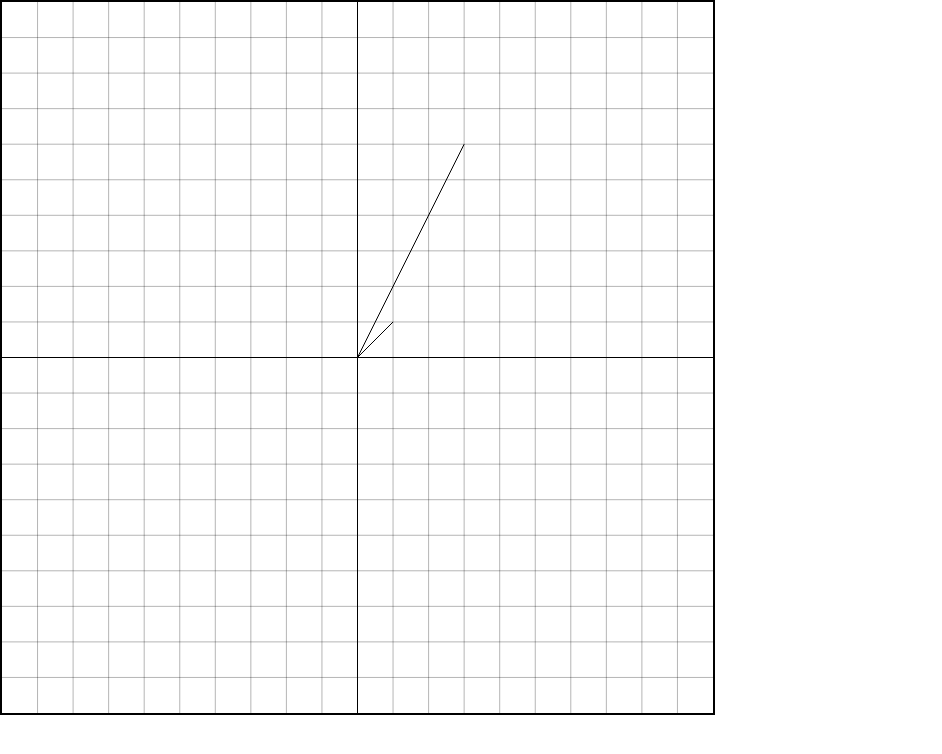
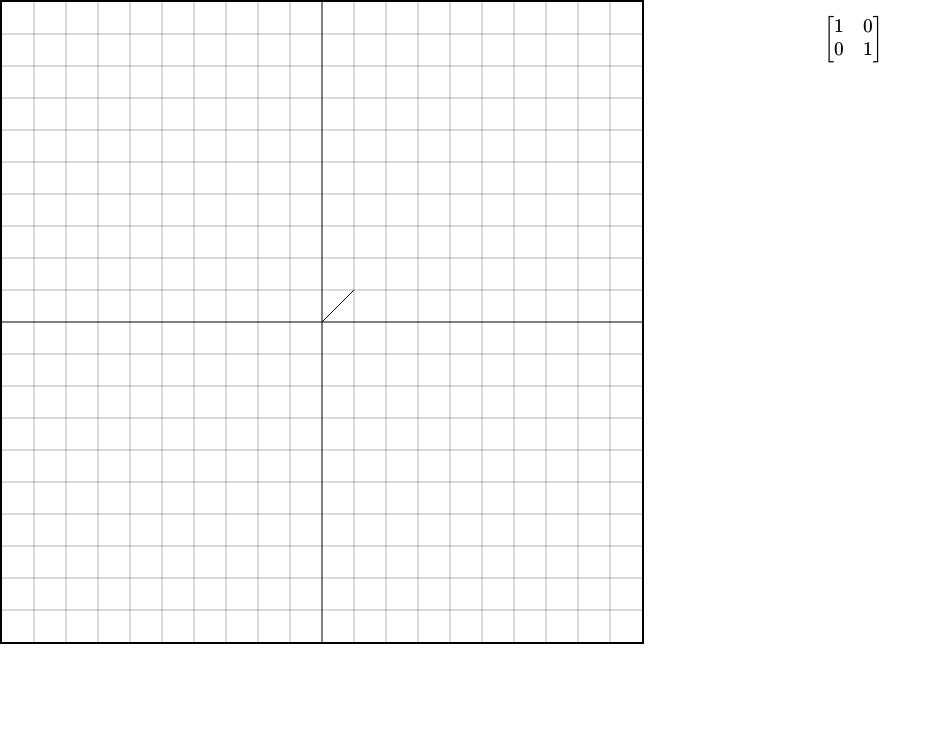
Before and after one commit to sammteoh/linear-algebra, a website: page index.html in a window 1280 px wide. Shown: the whole page, without its empty margins (0-942 px from the left). Drawn offline with nearby package versions, Linux system fonts and the light colour scheme.

Commit message:
feat: write matrix / formula function

```diff
--- a/app.js
+++ b/app.js
@@ -1,14 +1,14 @@
+// ----------- CANVAS ----------------------
+
 const canvas = document.getElementById('canvas');
 const ctx = canvas.getContext('2d');
+const wrapper = canvas.parentElement;
 
-const WIDTH = window.innerWidth * (5 / 9);
-const HEIGHT = WIDTH;
+const width = wrapper.clientWidth;
+const height = width;
 
-canvas.width = WIDTH;
-canvas.height = HEIGHT;
-
-const width = canvas.width;
-const height = canvas.height;
+canvas.width = width;
+canvas.height = height;
 
 const intervals = 10;
 
@@ -36,8 +36,8 @@ let A = Matrix.create([
 drawVector(A.data);
 
 let T = Matrix.create([
-    [-1, 4],
-    [1, 5]
+    [1, 0],
+    [0, 1]
 ])
 
 drawVector(T.multiply(A));
@@ -78,3 +78,35 @@ function drawLine(startX, startY, endX, endY, lineWidth=1, strokeStyle='rgba(0,
     ctx.lineTo(endX, endY);
     ctx.stroke();
 }
+
+// ------------- FORMULAS --------------
+
+const container = document.getElementById('formula-container');
+
+function writeMatrix(m) {
+    returnString = String.raw`\begin{bmatrix} `;
+
+    for (let i = 0; i < m.rows; i++) {
+        for (let j = 0; j < m.cols; j++) {
+            if (j != 0) {
+                returnString += ' & ';
+            }
+            console.log(m.get(i + 1, j + 1));
+            returnString += m.get(i + 1, j + 1);
+        }
+        if (i != m.rows - 1) {
+            returnString += String.raw` \\ `;
+        }
+    }
+    returnString += String.raw` \end{bmatrix}`;
+    return returnString;
+}
+
+katex.render(
+  String.raw`${writeMatrix(T)}`,
+  container,
+  {
+    displayMode: true,
+    throwOnError: false
+  }
+);
--- a/index.html
+++ b/index.html
@@ -4,13 +4,18 @@
         <meta charset="utf-8">
         <meta name="viewport" content="width=device-width, initial-scale=1">
         <link rel="stylesheet" href="style.css">
+
+        <link rel="stylesheet" href="https://cdn.jsdelivr.net/npm/katex@0.16.11/dist/katex.min.css">
     </head>
 
     <body>
-        <canvas id='canvas'></canvas>
+        <div id="canvas-container">
+            <canvas id='canvas'></canvas>
+        </div>
 
-        <div></div>
+        <div id="formula-container"></div>
 
+        <script src="https://cdn.jsdelivr.net/npm/katex@0.16.11/dist/katex.min.js"></script>
         <script src="math.js"></script>
         <script src="app.js"></script>
     </body>
--- a/style.css
+++ b/style.css
@@ -3,6 +3,20 @@
     padding: 0;
 }
 
+body {
+    display: flex;
+}
+
+#canvas-container {
+    width: 50vw;
+    height: 100vh;
+}
+
+#formula-container {
+    width: 33.33vw;
+}
+
 #canvas {
+    display: block;
     border: 2px solid black;
 }
```
Also changed, not shown: 1 other file.
